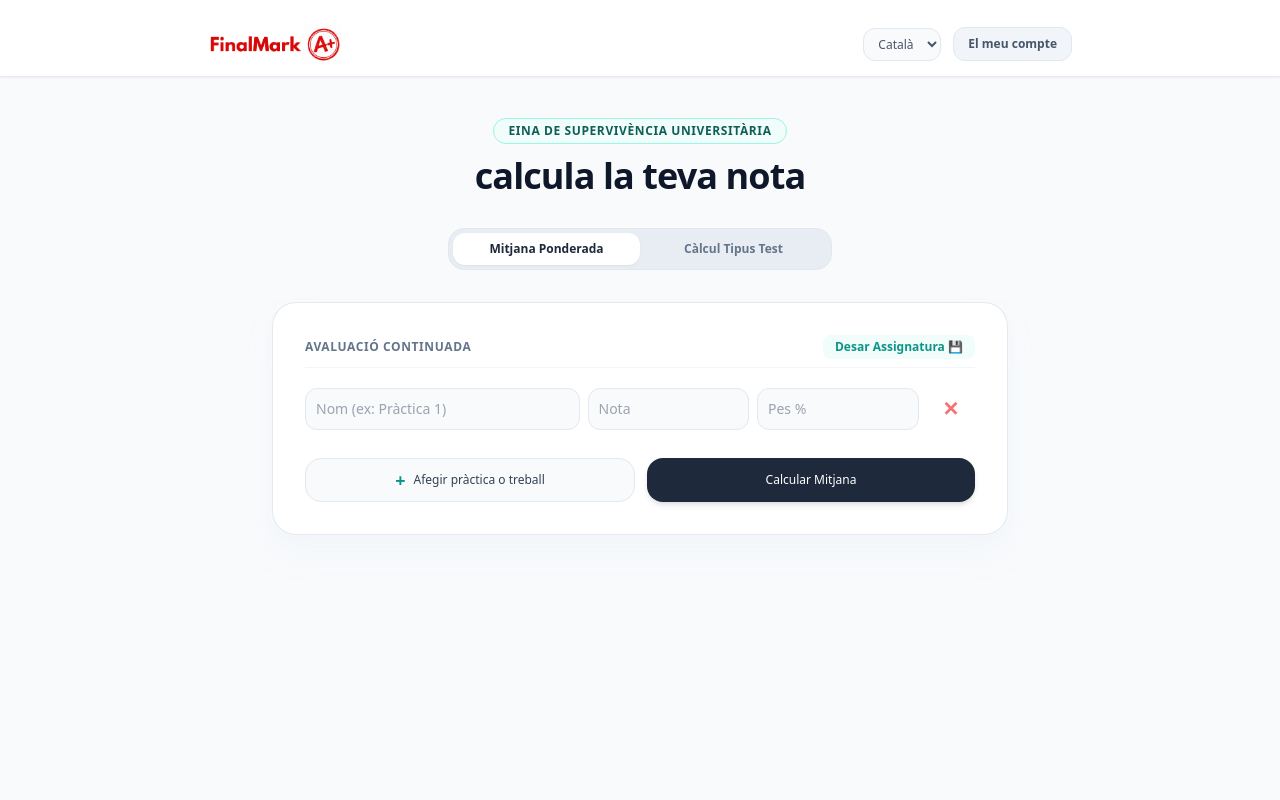
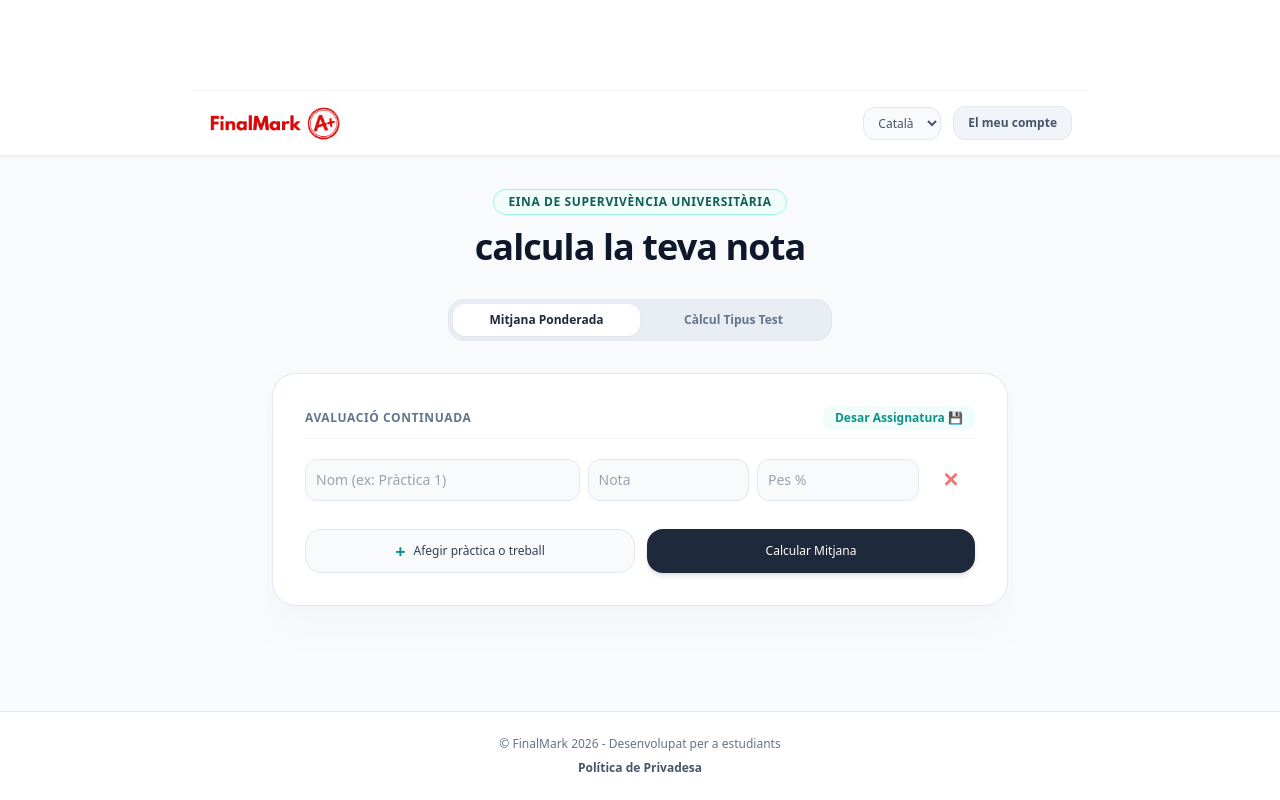
Before and after one commit to aritzgimenezuab/nota-final, a plain HTML site: page index.html in a window 1280 px wide. Drawn offline with nearby package versions, Linux system fonts and the light colour scheme.

Commit message:
Refactor header and footer structure with style adjustments
Updated header and footer layout, adjusted input styles for better user experience.

```diff
--- a/index.html
+++ b/index.html
@@ -15,12 +15,19 @@
 </head>
 <body class="bg-[#f8fafc] text-slate-700 font-sans antialiased min-h-screen flex flex-col justify-between selection:bg-teal-100 selection:text-teal-800">
 
-    <header class="w-full bg-white border-b border-slate-200/80 py-3 shadow-sm">
-        <div class="max-w-4xl mx-auto px-4 text-center mb-2">
-            <ins class="adsbygoogle" style="display:block" data-ad-client="ca-pub-5010786975330636" data-ad-slot="auto" data-ad-format="auto" data-full-width-responsive="true"></ins>
+    <header class="w-full bg-white border-b border-slate-200/80 shadow-sm">
+        <!-- BLOQUEIG ADSENSE: Màxim 90px d'altura i forçat a horitzontal perquè no destrossi la web -->
+        <div class="max-w-4xl mx-auto px-4 text-center max-h-[90px] overflow-hidden flex justify-center items-center">
+            <ins class="adsbygoogle"
+                 style="display:block; width:100%; height:90px;"
+                 data-ad-client="ca-pub-5010786975330636"
+                 data-ad-slot="auto"
+                 data-ad-format="horizontal"
+                 data-full-width-responsive="true"></ins>
             <script>(adsbygoogle = window.adsbygoogle || []).push({});</script>
         </div>
-        <div class="max-w-4xl mx-auto px-4 mt-3 flex justify-between items-center">
+
+        <div class="max-w-4xl mx-auto px-4 py-3 flex justify-between items-center border-t border-slate-100">
             <a href="index.html" class="flex items-center">
                 <img src="logo.png" alt="FinalMark Logo" class="h-8 md:h-10 w-auto object-contain">
             </a>
@@ -37,7 +44,7 @@
         </div>
     </header>
 
-    <main class="max-w-3xl mx-auto px-4 py-10 flex-grow w-full space-y-8">
+    <main class="max-w-3xl mx-auto px-4 py-8 flex-grow w-full space-y-8">
 
         <div class="text-center space-y-3">
             <span class="inline-block text-xs font-bold uppercase tracking-wider bg-teal-50 text-teal-800 px-3.5 py-1 rounded-full border border-teal-200">
@@ -105,15 +112,15 @@
                     <div class="grid grid-cols-3 gap-4 pt-2">
                         <div class="space-y-1">
                             <label class="block text-xs font-medium text-green-600">Encertades</label>
-                            <input type="number" id="test-encerts" value="0" min="0" class="w-full bg-green-50 border border-green-200 rounded-xl p-3 text-sm text-slate-800 focus:outline-none focus:border-green-500 font-mono">
+                            <input type="number" id="test-encerts" value="0" min="0" class="w-full bg-green-50 border border-green-200 rounded-xl p-3 text-sm text-slate-800 focus:outline-none focus:border-green-500 font-mono text-center">
                         </div>
                         <div class="space-y-1">
                             <label class="block text-xs font-medium text-red-600">Fallades</label>
-                            <input type="number" id="test-errors" value="0" min="0" class="w-full bg-red-50 border border-red-200 rounded-xl p-3 text-sm text-slate-800 focus:outline-none focus:border-red-500 font-mono">
+                            <input type="number" id="test-errors" value="0" min="0" class="w-full bg-red-50 border border-red-200 rounded-xl p-3 text-sm text-slate-800 focus:outline-none focus:border-red-500 font-mono text-center">
                         </div>
                         <div class="space-y-1">
                             <label class="block text-xs font-medium text-slate-400">En blanc</label>
-                            <input type="number" id="test-blancs" value="0" min="0" class="w-full bg-slate-100 border border-slate-200 rounded-xl p-3 text-sm text-slate-500 focus:outline-none focus:border-slate-400 font-mono">
+                            <input type="number" id="test-blancs" value="0" min="0" class="w-full bg-slate-100 border border-slate-200 rounded-xl p-3 text-sm text-slate-500 focus:outline-none focus:border-slate-400 font-mono text-center">
                         </div>
                     </div>
                     <button onclick="calculatorManager.calcularTest()" class="w-full bg-slate-800 hover:bg-slate-900 text-white font-medium py-3.5 rounded-2xl text-xs transition shadow-md">
@@ -131,7 +138,6 @@
                     <p id="resultat-subtext" class="text-sm text-slate-600 mt-3 leading-relaxed font-medium"></p>
                 </div>
 
-                <!-- BOTÓ WHATSAPP -->
                 <button id="btn-compartir" onclick="calculatorManager.compartirNotaWhatsApp()" class="mt-5 w-full max-w-sm bg-[#25D366] hover:bg-[#1ebd5a] text-white font-bold py-3 rounded-xl text-sm transition shadow-md flex items-center justify-center space-x-2">
                     <svg class="w-5 h-5 fill-current" viewBox="0 0 24 24"><path d="M17.472 14.382c-.297-.149-1.758-.867-2.03-.967-.273-.099-.471-.148-.67.15-.197.297-.767.966-.94 1.164-.173.199-.347.223-.644.075-.297-.15-1.255-.463-2.39-1.475-.883-.788-1.48-1.761-1.653-2.059-.173-.297-.018-.458.13-.606.134-.133.298-.347.446-.52.149-.174.198-.298.298-.497.099-.198.05-.371-.025-.52-.075-.149-.669-1.612-.916-2.207-.242-.579-.487-.5-.669-.51a12.8 12.8 0 0 0-.57-.01c-.198 0-.52.074-.792.372-.272.297-1.04 1.016-1.04 2.479 0 1.462 1.065 2.875 1.213 3.074.149.198 2.096 3.2 5.077 4.487.709.306 1.262.489 1.694.625.712.227 1.36.195 1.871.118.571-.085 1.758-.719 2.006-1.413.248-.694.248-1.289.173-1.413-.074-.124-.272-.198-.57-.347m-5.421 7.403h-.004a9.87 9.87 0 0 1-5.031-1.378l-.361-.214-3.741.982.998-3.648-.235-.374a9.86 9.86 0 0 1-1.51-5.26c.001-5.45 4.436-9.884 9.888-9.884 2.64 0 5.122 1.03 6.988 2.898a9.825 9.825 0 0 1 2.893 6.994c-.003 5.45-4.437 9.884-9.885 9.884m8.413-18.297A11.815 11.815 0 0 0 12.05 0C5.495 0 .16 5.335.157 11.892c0 2.096.547 4.142 1.588 5.945L.057 24l6.305-1.654a11.882 11.882 0 0 0 5.683 1.448h.005c6.554 0 11.89-5.335 11.893-11.893a11.821 11.821 0 0 0-3.48-8.413Z"/></svg>
                     <span>Compartir Resultat</span>
@@ -139,6 +145,14 @@
             </div>
         </div>
     </main>
+
+    <!-- PEU DE PÀGINA BEN VISIBLE AMB LA POLÍTICA -->
+    <footer class="bg-white border-t border-slate-200 py-6 mt-10 text-center text-xs text-slate-500 space-y-2 w-full">
+        <p class="font-medium">&copy; FinalMark 2026 - Desenvolupat per a estudiants</p>
+        <div>
+            <a href="privadesa.html" class="hover:text-teal-700 font-bold transition text-slate-600">Política de Privadesa</a>
+        </div>
+    </footer>
 
     <!-- MODAL COMPTE -->
     <div id="auth-modal" class="fixed inset-0 bg-slate-900/30 backdrop-blur-sm z-50 flex items-center justify-center p-4 hidden">
```
